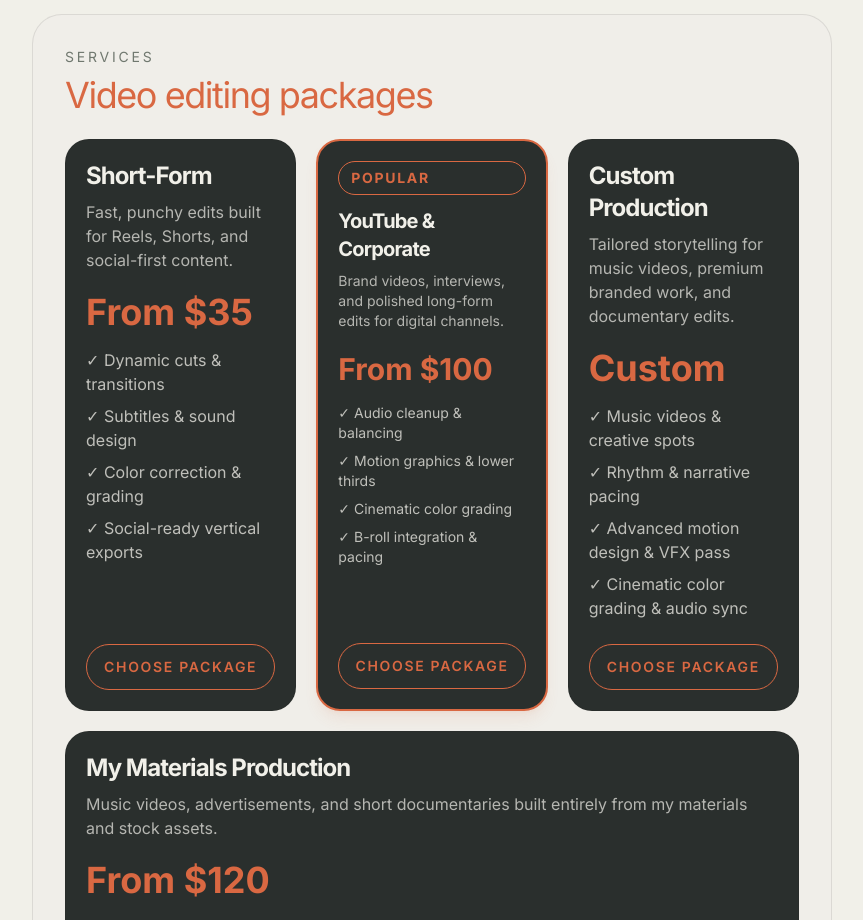
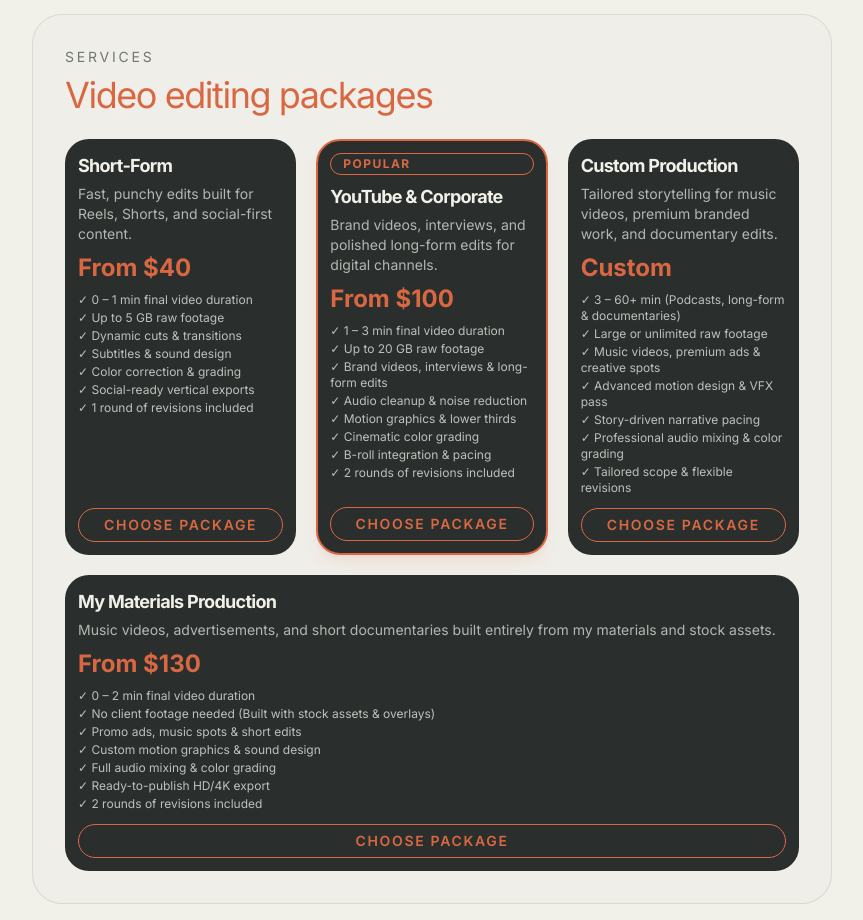
Before and after one commit to aleksandar-stotka/web-editor-video, a Nuxt app: page / in a window 1280 px wide. Shown: the part 1880-2800 px from the top of the page, without its empty margins (208-1071 px from the left). Built offline with nearby package versions, Linux system fonts and the light colour scheme.

Commit message:
change-card-price

```diff
--- a/components/ServicesSection.vue
+++ b/components/ServicesSection.vue
@@ -7,56 +7,66 @@
       </div>
 
       <div class="grid gap-5 md:grid-cols-3">
-        <div class="flex min-w-0 flex-col rounded-[24px] border border-[#1f2521]/10 bg-[#2a2f2d] p-5 text-[#f1f0e9]">
-          <h3 class="text-2xl font-bold">{{ t('shortForm') }}</h3>
-          <p class="mt-2 text-base text-[#f1f0e9]/70">{{ t('shortFormDesc') }}</p>
-          <div class="mt-5 text-4xl font-black text-[#d96842]">{{ t('shortFormPrice') }}</div>
-          <ul class="mt-4 flex-1 space-y-2 text-base text-[#f1f0e9]/75">
+        <div class="flex min-w-0 flex-col rounded-[24px] border border-[#1f2521]/10 bg-[#2a2f2d] p-3 text-[#f1f0e9]">
+          <h3 class="text-lg font-bold">{{ t('shortForm') }}</h3>
+          <p class="mt-1 text-sm text-[#f1f0e9]/70">{{ t('shortFormDesc') }}</p>
+          <div class="mt-2 text-2xl font-black text-[#d96842]">{{ t('shortFormPrice') }}</div>
+          <ul class="mt-2 flex-1 space-y-0.5 text-xs text-[#f1f0e9]/75">
+            <li>✓ {{ t('shortFormFeature5') }}</li>
+            <li>✓ {{ t('shortFormFeature6') }}</li>
             <li>✓ {{ t('shortFormFeature1') }}</li>
             <li>✓ {{ t('shortFormFeature2') }}</li>
             <li>✓ {{ t('shortFormFeature3') }}</li>
             <li>✓ {{ t('shortFormFeature4') }}</li>
+            <li>✓ {{ t('shortFormFeature7') }}</li>
           </ul>
           <a
             href="/?service=Short-Form#contact"
-            class="mt-6 inline-flex w-full items-center justify-center rounded-full border border-[#d96842] px-4 py-3 text-sm font-semibold uppercase tracking-[0.12em] text-[#d96842] transition hover:bg-[#d96842] hover:text-[#f1f0e9]"
+            class="mt-3 inline-flex w-full items-center justify-center rounded-full border border-[#d96842] px-3 py-1.5 text-sm font-semibold uppercase tracking-[0.12em] text-[#d96842] transition hover:bg-[#d96842] hover:text-[#f1f0e9]"
           >
             {{ t('choosePackage') }}
           </a>
         </div>
 
-        <div class="flex min-w-0 flex-col rounded-[24px] border-2 border-[#d96842] bg-[#2a2f2d] p-5 text-[#f1f0e9] shadow-lg shadow-[#d96842]/10">
-          <span class="inline-block rounded-full border border-[#d96842] px-3 py-1.5 text-sm font-bold uppercase tracking-[0.12em] text-[#d96842]">{{ t('popular') }}</span>
-          <h3 class="mt-3 text-xl font-bold">{{ t('youtube') }}</h3>
-          <p class="mt-2 text-sm text-[#f1f0e9]/70">{{ t('youtubeDesc') }}</p>
-          <div class="mt-5 text-3xl font-black text-[#d96842]">{{ t('youtubePrice') }}</div>
-          <ul class="mt-4 flex-1 space-y-2 text-sm text-[#f1f0e9]/75">
+        <div class="flex min-w-0 flex-col rounded-[24px] border-2 border-[#d96842] bg-[#2a2f2d] p-3 text-[#f1f0e9] shadow-lg shadow-[#d96842]/10">
+          <span class="inline-block rounded-full border border-[#d96842] px-3 py-0.5 text-xs font-bold uppercase tracking-[0.12em] text-[#d96842]">{{ t('popular') }}</span>
+          <h3 class="mt-2 text-lg font-bold">{{ t('youtube') }}</h3>
+          <p class="mt-1 text-sm text-[#f1f0e9]/70">{{ t('youtubeDesc') }}</p>
+          <div class="mt-2 text-2xl font-black text-[#d96842]">{{ t('youtubePrice') }}</div>
+          <ul class="mt-2 flex-1 space-y-0.5 text-xs text-[#f1f0e9]/75">
             <li>✓ {{ t('youtubeFeature1') }}</li>
             <li>✓ {{ t('youtubeFeature2') }}</li>
             <li>✓ {{ t('youtubeFeature3') }}</li>
             <li>✓ {{ t('youtubeFeature4') }}</li>
+            <li>✓ {{ t('youtubeFeature5') }}</li>
+            <li>✓ {{ t('youtubeFeature6') }}</li>
+            <li>✓ {{ t('youtubeFeature7') }}</li>
+            <li>✓ {{ t('youtubeFeature8') }}</li>
           </ul>
           <a
             href="/?service=YouTube%20%26%20Corporate#contact"
-            class="mt-6 inline-flex w-full items-center justify-center rounded-full border border-[#d96842] px-4 py-3 text-sm font-semibold uppercase tracking-[0.12em] text-[#d96842] transition hover:bg-[#d96842] hover:text-[#f1f0e9]"
+            class="mt-3 inline-flex w-full items-center justify-center rounded-full border border-[#d96842] px-3 py-1.5 text-sm font-semibold uppercase tracking-[0.12em] text-[#d96842] transition hover:bg-[#d96842] hover:text-[#f1f0e9]"
           >
             {{ t('choosePackage') }}
           </a>
         </div>
 
-        <div class="flex min-w-0 flex-col rounded-[24px] border border-[#1f2521]/10 bg-[#2a2f2d] p-5 text-[#f1f0e9]">
-          <h3 class="text-2xl font-bold">{{ t('custom') }}</h3>
-          <p class="mt-2 text-base text-[#f1f0e9]/70">{{ t('customDesc') }}</p>
-          <div class="mt-5 text-4xl font-black text-[#d96842]">{{ t('customPrice') }}</div>
-          <ul class="mt-4 flex-1 space-y-2 text-base text-[#f1f0e9]/75">
+        <div class="flex min-w-0 flex-col rounded-[24px] border border-[#1f2521]/10 bg-[#2a2f2d] p-3 text-[#f1f0e9]">
+          <h3 class="text-lg font-bold">{{ t('custom') }}</h3>
+          <p class="mt-1 text-sm text-[#f1f0e9]/70">{{ t('customDesc') }}</p>
+          <div class="mt-2 text-2xl font-black text-[#d96842]">{{ t('customPrice') }}</div>
+          <ul class="mt-2 flex-1 space-y-0.5 text-xs text-[#f1f0e9]/75">
             <li>✓ {{ t('customFeature1') }}</li>
             <li>✓ {{ t('customFeature2') }}</li>
             <li>✓ {{ t('customFeature3') }}</li>
             <li>✓ {{ t('customFeature4') }}</li>
+            <li>✓ {{ t('customFeature5') }}</li>
+            <li>✓ {{ t('customFeature6') }}</li>
+            <li>✓ {{ t('customFeature7') }}</li>
           </ul>
           <a
             href="/?service=Documentary%20%26%20Custom#contact"
-            class="mt-6 inline-flex w-full items-center justify-center rounded-full border border-[#d96842] px-4 py-3 text-sm font-semibold uppercase tracking-[0.12em] text-[#d96842] transition hover:bg-[#d96842] hover:text-[#f1f0e9]"
+            class="mt-3 inline-flex w-full items-center justify-center rounded-full border border-[#d96842] px-3 py-1.5 text-sm font-semibold uppercase tracking-[0.12em] text-[#d96842] transition hover:bg-[#d96842] hover:text-[#f1f0e9]"
           >
             {{ t('choosePackage') }}
           </a>
@@ -64,20 +74,22 @@
       </div>
 
       <div class="mt-5 grid gap-5 md:grid-cols-1">
-        <div class="flex min-w-0 flex-col rounded-[24px] border border-[#1f2521]/10 bg-[#2a2f2d] p-5 text-[#f1f0e9]">
-          <h3 class="text-2xl font-bold">{{ t('myMaterials') }}</h3>
-          <p class="mt-2 text-base text-[#f1f0e9]/70">{{ t('myMaterialsDesc') }}</p>
-          <div class="mt-5 text-4xl font-black text-[#d96842]">{{ t('myMaterialsPrice') }}</div>
-          <ul class="mt-4 flex-1 space-y-2 text-base text-[#f1f0e9]/75">
+        <div class="flex min-w-0 flex-col rounded-[24px] border border-[#1f2521]/10 bg-[#2a2f2d] p-3 text-[#f1f0e9]">
+          <h3 class="text-lg font-bold">{{ t('myMaterials') }}</h3>
+          <p class="mt-1 text-sm text-[#f1f0e9]/70">{{ t('myMaterialsDesc') }}</p>
+          <div class="mt-2 text-2xl font-black text-[#d96842]">{{ t('myMaterialsPrice') }}</div>
+          <ul class="mt-2 flex-1 space-y-0.5 text-xs text-[#f1f0e9]/75">
             <li>✓ {{ t('myMaterialsFeature1') }}</li>
             <li>✓ {{ t('myMaterialsFeature2') }}</li>
             <li>✓ {{ t('myMaterialsFeature3') }}</li>
             <li>✓ {{ t('myMaterialsFeature4') }}</li>
             <li>✓ {{ t('myMaterialsFeature5') }}</li>
+            <li>✓ {{ t('myMaterialsFeature6') }}</li>
+            <li>✓ {{ t('myMaterialsFeature7') }}</li>
           </ul>
           <a
             href="/?service=My%20Materials%20Production#contact"
-            class="mt-6 inline-flex w-full items-center justify-center rounded-full border border-[#d96842] px-4 py-3 text-sm font-semibold uppercase tracking-[0.12em] text-[#d96842] transition hover:bg-[#d96842] hover:text-[#f1f0e9]"
+            class="mt-3 inline-flex w-full items-center justify-center rounded-full border border-[#d96842] px-3 py-1.5 text-sm font-semibold uppercase tracking-[0.12em] text-[#d96842] transition hover:bg-[#d96842] hover:text-[#f1f0e9]"
           >
             {{ t('choosePackage') }}
           </a>
--- a/composables/useLanguage.ts
+++ b/composables/useLanguage.ts
@@ -26,27 +26,39 @@ export const useLanguage = () => {
       servicesLabel: 'Services',
       choosePackage: 'Choose package',
       popular: 'Popular',
-      shortFormPrice: 'From $35',
+      shortFormPrice: 'From $40',
       shortFormFeature1: 'Dynamic cuts & transitions',
       shortFormFeature2: 'Subtitles & sound design',
       shortFormFeature3: 'Color correction & grading',
       shortFormFeature4: 'Social-ready vertical exports',
+      shortFormFeature5: '0 – 1 min final video duration',
+      shortFormFeature6: 'Up to 5 GB raw footage',
+      shortFormFeature7: '1 round of revisions included',
       youtubePrice: 'From $100',
-      youtubeFeature1: 'Audio cleanup & balancing',
-      youtubeFeature2: 'Motion graphics & lower thirds',
-      youtubeFeature3: 'Cinematic color grading',
-      youtubeFeature4: 'B-roll integration & pacing',
+      youtubeFeature1: '1 – 3 min final video duration',
+      youtubeFeature2: 'Up to 20 GB raw footage',
+      youtubeFeature3: 'Brand videos, interviews & long-form edits',
+      youtubeFeature4: 'Audio cleanup & noise reduction',
+      youtubeFeature5: 'Motion graphics & lower thirds',
+      youtubeFeature6: 'Cinematic color grading',
+      youtubeFeature7: 'B-roll integration & pacing',
+      youtubeFeature8: '2 rounds of revisions included',
       customPrice: 'Custom',
-      customFeature1: 'Music videos & creative spots',
-      customFeature2: 'Rhythm & narrative pacing',
-      customFeature3: 'Advanced motion design & VFX pass',
-      customFeature4: 'Cinematic color grading & audio sync',
-      myMaterialsPrice: 'From $120',
-      myMaterialsFeature1: 'Created using my stock footage, overlays & visual assets',
-      myMaterialsFeature2: 'Music videos, promo ads & short documentary edits',
-      myMaterialsFeature3: 'Custom motion graphics, text & sound design',
-      myMaterialsFeature4: 'Full audio mixing & cinematic color grading',
-      myMaterialsFeature5: 'Ready-to-publish high-resolution export',
+      customFeature1: '3 – 60+ min (Podcasts, long-form & documentaries)',
+      customFeature2: 'Large or unlimited raw footage',
+      customFeature3: 'Music videos, premium ads & creative spots',
+      customFeature4: 'Advanced motion design & VFX pass',
+      customFeature5: 'Story-driven narrative pacing',
+      customFeature6: 'Professional audio mixing & color grading',
+      customFeature7: 'Tailored scope & flexible revisions',
+      myMaterialsPrice: 'From $130',
+      myMaterialsFeature1: '0 – 2 min final video duration',
+      myMaterialsFeature2: 'No client footage needed (Built with stock assets & overlays)',
+      myMaterialsFeature3: 'Promo ads, music spots & short edits',
+      myMaterialsFeature4: 'Custom motion graphics & sound design',
+      myMaterialsFeature5: 'Full audio mixing & color grading',
+      myMaterialsFeature6: 'Ready-to-publish HD/4K export',
+      myMaterialsFeature7: '2 rounds of revisions included',
       projectViewAll: 'View all',
       projectHint: 'Click for More ✦',
       projectFilm: 'Project film',
@@ -105,27 +117,39 @@ export const useLanguage = () => {
       servicesLabel: 'Услуги',
       choosePackage: 'Избери пакет',
       popular: 'Популарно',
-      shortFormPrice: 'Од $35',
+      shortFormPrice: 'Од $40',
       shortFormFeature1: 'Динамични резови и транзиции',
       shortFormFeature2: 'Преводи и дизајн на звук',
       shortFormFeature3: 'Корекција и градирање на бои',
       shortFormFeature4: 'Вертикални експорти подготвени за социјални мрежи',
+      shortFormFeature5: '0 – 1 минута финално видео',
+      shortFormFeature6: 'До 5 GB необработен материјал',
+      shortFormFeature7: 'Вклучена 1 рунда измени',
       youtubePrice: 'Од $100',
-      youtubeFeature1: 'Чистење и балансирање на звукот',
-      youtubeFeature2: 'Motion graphics и lower thirds',
-      youtubeFeature3: 'Кинематографско градирање на бои',
-      youtubeFeature4: 'Интеграција на B-roll и ритам на монтажата',
+      youtubeFeature1: '1 – 3 минути финално видео',
+      youtubeFeature2: 'До 20 GB необработен материјал',
+      youtubeFeature3: 'Бренд видеа, интервјуа и долг формат',
+      youtubeFeature4: 'Чистење на звук и намалување на шум',
+      youtubeFeature5: 'Motion graphics и lower thirds',
+      youtubeFeature6: 'Кинематографско градирање на бои',
+      youtubeFeature7: 'Интеграција на B-roll и ритам на монтажата',
+      youtubeFeature8: 'Вклучени 2 рунди измени',
       customPrice: 'Кустом',
-      customFeature1: 'Музички видеа и креативни спотови',
-      customFeature2: 'Ритам и наративен тек',
-      customFeature3: 'Напреден motion design и VFX обработка',
-      customFeature4: 'Кинематографско градирање на бои и синхронизација на звук',
-      myMaterialsPrice: 'Од $120',
-      myMaterialsFeature1: 'Креирано со мои stock снимки, overlays и визуелни материјали',
-      myMaterialsFeature2: 'Музички видеа, промо реклами и кратки документарни монтажи',
-      myMaterialsFeature3: 'Прилагодени motion graphics, текст и sound design',
-      myMaterialsFeature4: 'Целосен аудио микс и кинематографско градирање на бои',
-      myMaterialsFeature5: 'Експорт со висока резолуција подготвен за објавување',
+      customFeature1: '3 – 60+ минути (подкасти, долг формат и документарци)',
+      customFeature2: 'Голема или неограничена необработена снимка',
+      customFeature3: 'Музички видеа, премиум реклами и креативни спотови',
+      customFeature4: 'Напреден motion design и VFX обработка',
+      customFeature5: 'Наративен тек воден од приказната',
+      customFeature6: 'Професионален аудио микс и градирање на бои',
+      customFeature7: 'Прилагоден опсег и флексибилни измени',
+      myMaterialsPrice: 'Од $130',
+      myMaterialsFeature1: '0 – 2 минути финално видео',
+      myMaterialsFeature2: 'Не е потребна клиентска снимка (изработено со stock материјали и overlays)',
+      myMaterialsFeature3: 'Промо реклами, музички спотови и кратки монтажи',
+      myMaterialsFeature4: 'Прилагодени motion graphics и sound design',
+      myMaterialsFeature5: 'Целосен аудио микс и градирање на бои',
+      myMaterialsFeature6: 'HD/4K експорт подготвен за објавување',
+      myMaterialsFeature7: 'Вклучени 2 рунди измени',
       projectViewAll: 'Погледни сите',
       projectHint: 'Кликни за повеќе ✦',
       projectFilm: 'Проектен филм',
```
